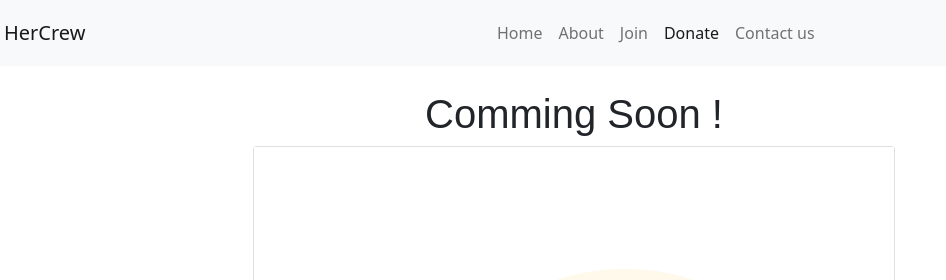
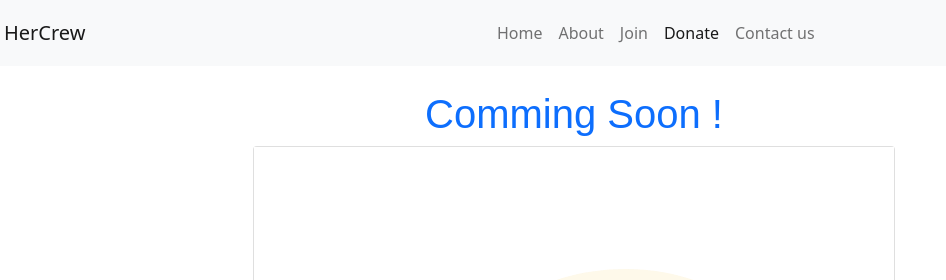
Before and after one commit to am-Anmol/HerCrew.github.io, a plain HTML site: page donate.html in a window 1280 px wide. Shown: the top 280 px of the page, 66-1012 px from the left. Drawn offline with nearby package versions, Linux system fonts and the light colour scheme.

Commit message:
text color change

```diff
--- a/donate.html
+++ b/donate.html
@@ -41,7 +41,7 @@
     </nav>
   <br>
 <div class="d-flex justify-content-center">
-    <h1 class="card-title">Comming Soon !</h1>
+    <h1 class="card-title text-primary">Comming Soon !</h1>
 </div>
 <div class="container d-flex justify-content-center">
     <div class="card">
```
